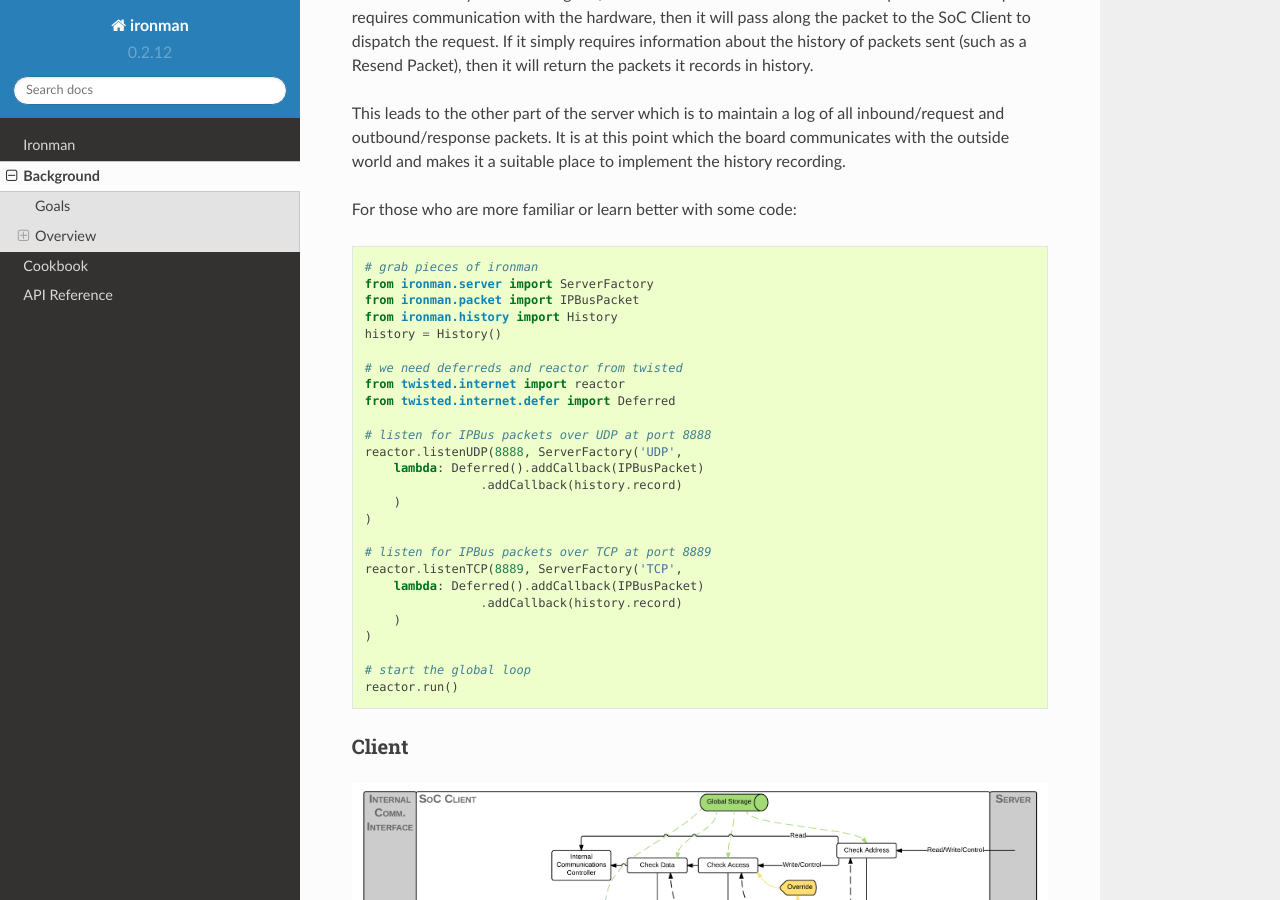
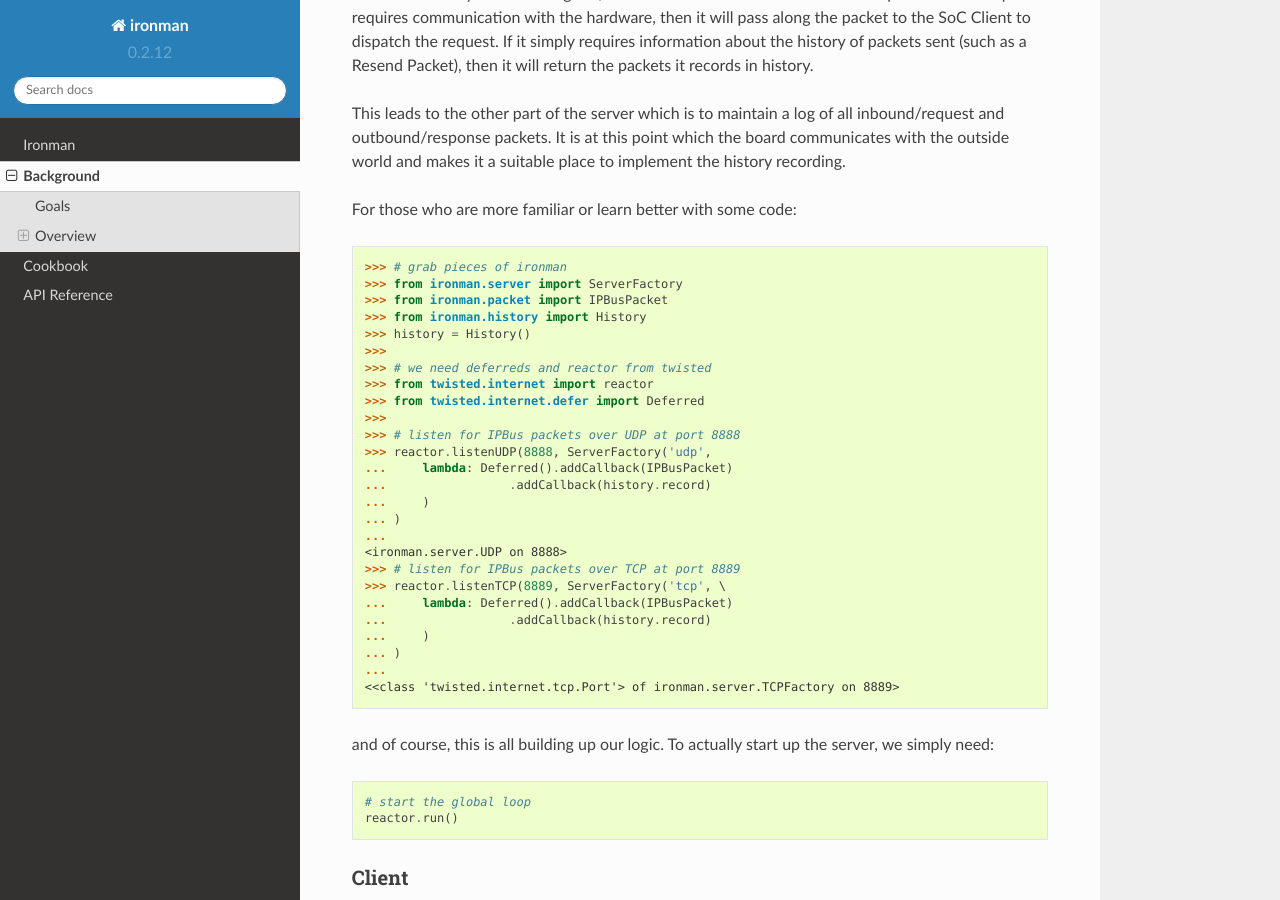
Before and after one commit to kratsg/ironman, a Sphinx documentation site: the page built from docs/background.rst, in a window 1280 px wide and 900 px high, scrolled down 1723 px. Built offline with Sphinx 7.4.7 and the Read the Docs theme 2.0.0, drawn with Linux system fonts in a browser that asks for light colours.

Commit message:
docs pass

```diff
--- a/docs/background.rst
+++ b/docs/background.rst
@@ -36,31 +36,36 @@ If the basic sanity checks look good, then it must decide what to do with the pa
 
 This leads to the other part of the server which is to maintain a log of all inbound/request and outbound/response packets. It is at this point which the board communicates with the outside world and makes it a suitable place to implement the history recording.
 
-For those who are more familiar or learn better with some code::
+For those who are more familiar or learn better with some code:
 
-    # grab pieces of ironman
-    from ironman.server import ServerFactory
-    from ironman.packet import IPBusPacket
-    from ironman.history import History
-    history = History()
+>>> # grab pieces of ironman
+>>> from ironman.server import ServerFactory
+>>> from ironman.packet import IPBusPacket
+>>> from ironman.history import History
+>>> history = History()
+>>>
+>>> # we need deferreds and reactor from twisted
+>>> from twisted.internet import reactor
+>>> from twisted.internet.defer import Deferred
+>>>
+>>> # listen for IPBus packets over UDP at port 8888
+>>> reactor.listenUDP(8888, ServerFactory('udp',
+...     lambda: Deferred().addCallback(IPBusPacket)
+...                 .addCallback(history.record)
+...     )
+... )
+...
+<ironman.server.UDP on 8888>
+>>> # listen for IPBus packets over TCP at port 8889
+>>> reactor.listenTCP(8889, ServerFactory('tcp', \
+...     lambda: Deferred().addCallback(IPBusPacket)
+...                 .addCallback(history.record)
+...     )
+... )
+...
+<<class 'twisted.internet.tcp.Port'> of ironman.server.TCPFactory on 8889>
 
-    # we need deferreds and reactor from twisted
-    from twisted.internet import reactor
-    from twisted.internet.defer import Deferred
-
-    # listen for IPBus packets over UDP at port 8888
-    reactor.listenUDP(8888, ServerFactory('UDP',
-        lambda: Deferred().addCallback(IPBusPacket)
-                    .addCallback(history.record)
-        )
-    )
-
-    # listen for IPBus packets over TCP at port 8889
-    reactor.listenTCP(8889, ServerFactory('TCP',
-        lambda: Deferred().addCallback(IPBusPacket)
-                    .addCallback(history.record)
-        )
-    )
+and of course, this is all building up our logic. To actually start up the server, we simply need::
 
     # start the global loop
     reactor.run()
```
